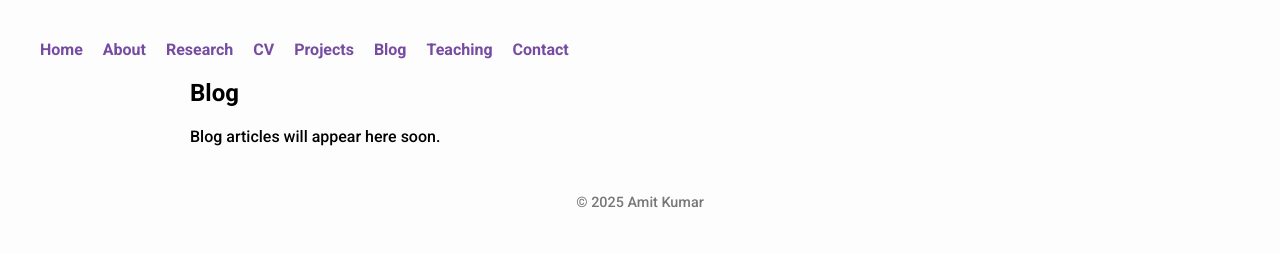
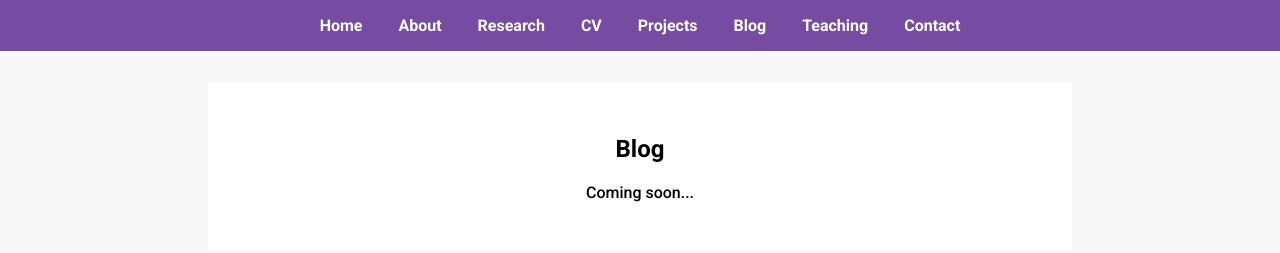
Before and after one commit to getkamit/amit-kumar.github.io, a plain HTML site: page blog.html in a window 1280 px wide. Drawn offline with Linux system fonts and the light colour scheme.

Commit message:
Update blog.html

```diff
--- a/blog.html
+++ b/blog.html
@@ -5,10 +5,18 @@
   <title>Blog - Amit Kumar</title>
   <link href="https://fonts.googleapis.com/css2?family=Roboto:wght@300;500;700&display=swap" rel="stylesheet">
   <style>
-    body { font-family: 'Roboto', sans-serif; padding: 2rem; background: #fdfdfd; }
-    nav a { margin-right: 1rem; text-decoration: none; color: #764ba2; font-weight: bold; }
-    .container { max-width: 900px; margin: auto; }
-    footer { margin-top: 3rem; text-align: center; font-size: 0.9rem; color: #777; }
+    body { font-family: 'Roboto', sans-serif; margin: 0; background: #f7f7f7; }
+    nav {
+      background: #764ba2; padding: 1rem; text-align: center;
+    }
+    nav a {
+      color: white; text-decoration: none; margin: 0 1rem; font-weight: bold;
+    }
+    .content {
+      padding: 2rem; text-align: center;
+      background: white; margin: 2rem auto;
+      max-width: 800px;
+    }
   </style>
 </head>
 <body>
@@ -22,12 +30,9 @@
     <a href="teaching.html">Teaching</a>
     <a href="contact.html">Contact</a>
   </nav>
-  <div class="container">
+  <div class="content">
     <h2>Blog</h2>
-    <p>Blog articles will appear here soon.</p>
+    <p>Coming soon...</p>
   </div>
-  <footer>
-    &copy; 2025 Amit Kumar
-  </footer>
 </body>
 </html>
```
